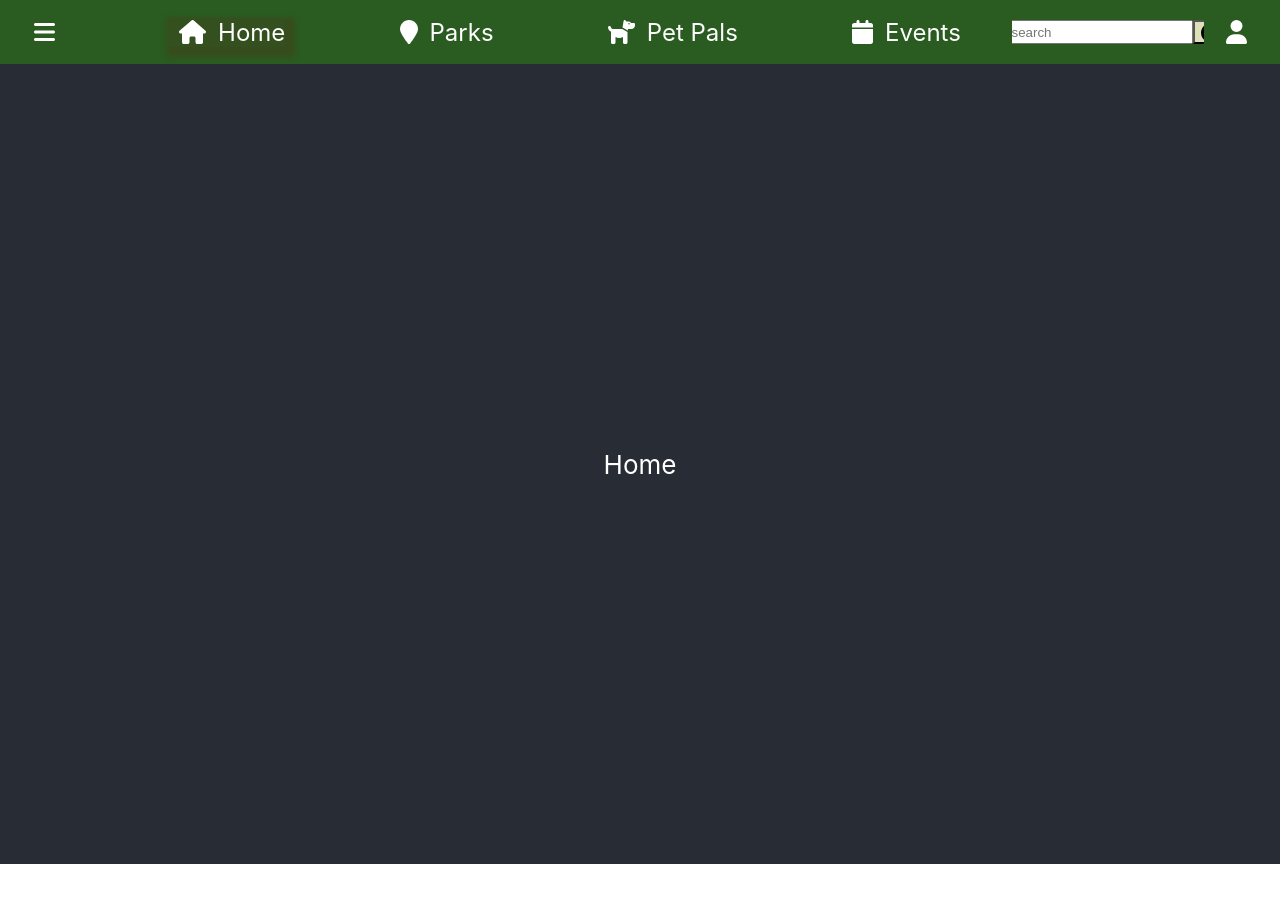
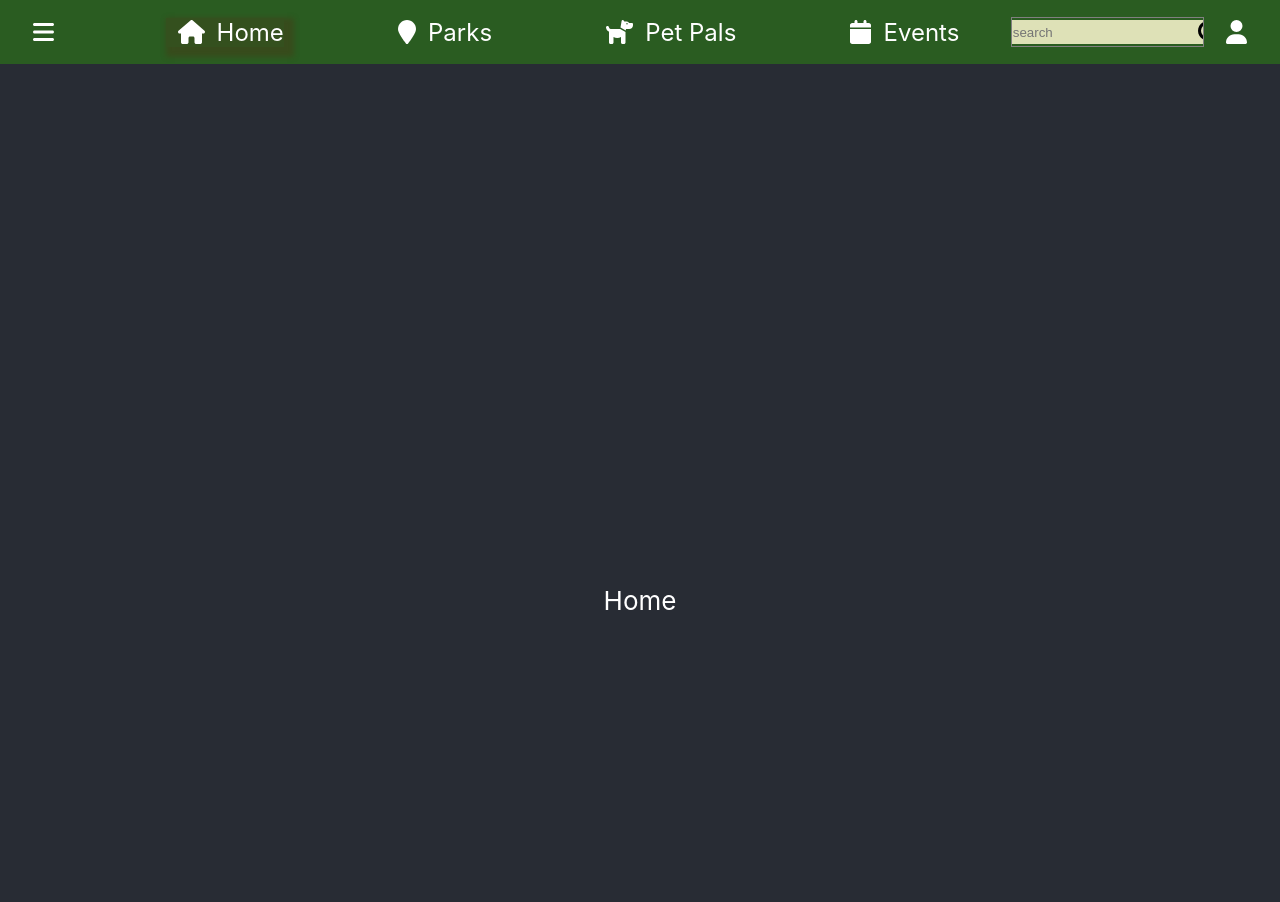
Before and after one commit to abbyrobinson13/park-n-bark, a React (Create React App) app: page / in a window 1280 px wide. Shown: the top 902 px of the page. Before the commit the page ends 864 px from the top, so only its background shows below. Built offline with nearby package versions, Linux system fonts and the light colour scheme.

Commit message:
"sticky" nav, better search

```diff
--- a/src/App.css
+++ b/src/App.css
@@ -1,5 +1,10 @@
 .App {
   text-align: center;
+}
+
+nav {
+  position: fixed;
+  width: 100vw;
 }
 
 .Nav-Container {
@@ -18,7 +23,7 @@
 }
 
 #Nav1 {
-  flex: 0 0 5vw;
+  flex: 0 1 5vw;
   overflow: hidden;
   margin-left: 0.5em;
 }
@@ -33,12 +38,25 @@
   display: flex;
   align-items: center;
   justify-content: center;
+  border:1px solid grey;
+  padding:2px;
+}
+
+#Nav3 input {
+  flex-grow: 1;
+  background-color: #DEE1B7;
+}
+
+#Nav3 input:focus {
+  outline-style: none;
 }
 
 #Nav3 * {
   height: 3vh;
   overflow: hidden;
   margin: 0;
+  flex: auto;
+  border: none;
 }
 
 #Nav3 button{
@@ -87,7 +105,7 @@
 
 .App-header {
   background-color: #282c34;
-  min-height: 100vh;
+  min-height: 150vh;
   display: flex;
   flex-direction: column;
   align-items: center;
@@ -140,12 +158,3 @@
 .dropdown-content div:hover {
   background-color: #B1CA94;
 }
-
-@keyframes App-logo-spin {
-  from {
-    transform: rotate(0deg);
-  }
-  to {
-    transform: rotate(360deg);
-  }
-}
```
